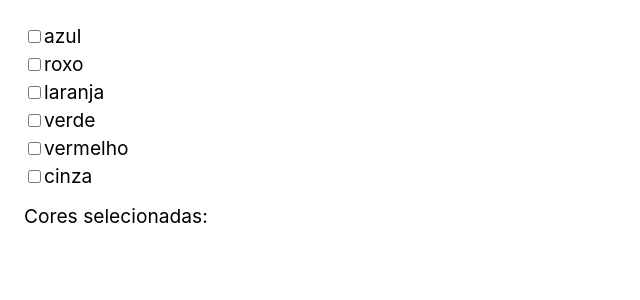
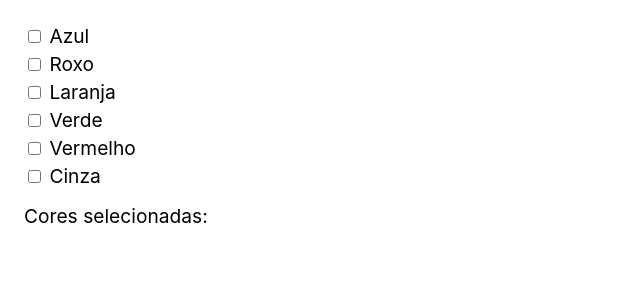
Before and after one commit to PedroPaivaDev/study-origamid-react, a React (Create React App) app: page / in a window 1280 px wide. Shown: the top 300 px of the page, without its empty margins (0-640 px from the left). Built offline with nearby package versions, Linux system fonts and the light colour scheme.

Commit message:
resolução, adicionado o captalize na label

```diff
--- a/src/components/LabelCheck.js
+++ b/src/components/LabelCheck.js
@@ -4,14 +4,14 @@ const LabelCheck = ({ value, checked, onChange, children}) => {
 
   return (
     <>
-      <label>
+      <label style={{textTransform: 'capitalize'}}>
         <input
           type="checkbox"
           value={value}
           checked={checked(value)}
           onChange={onChange}
         />
-        {children}
+        {` ${children}`}
       </label>
     </>
   )
```
